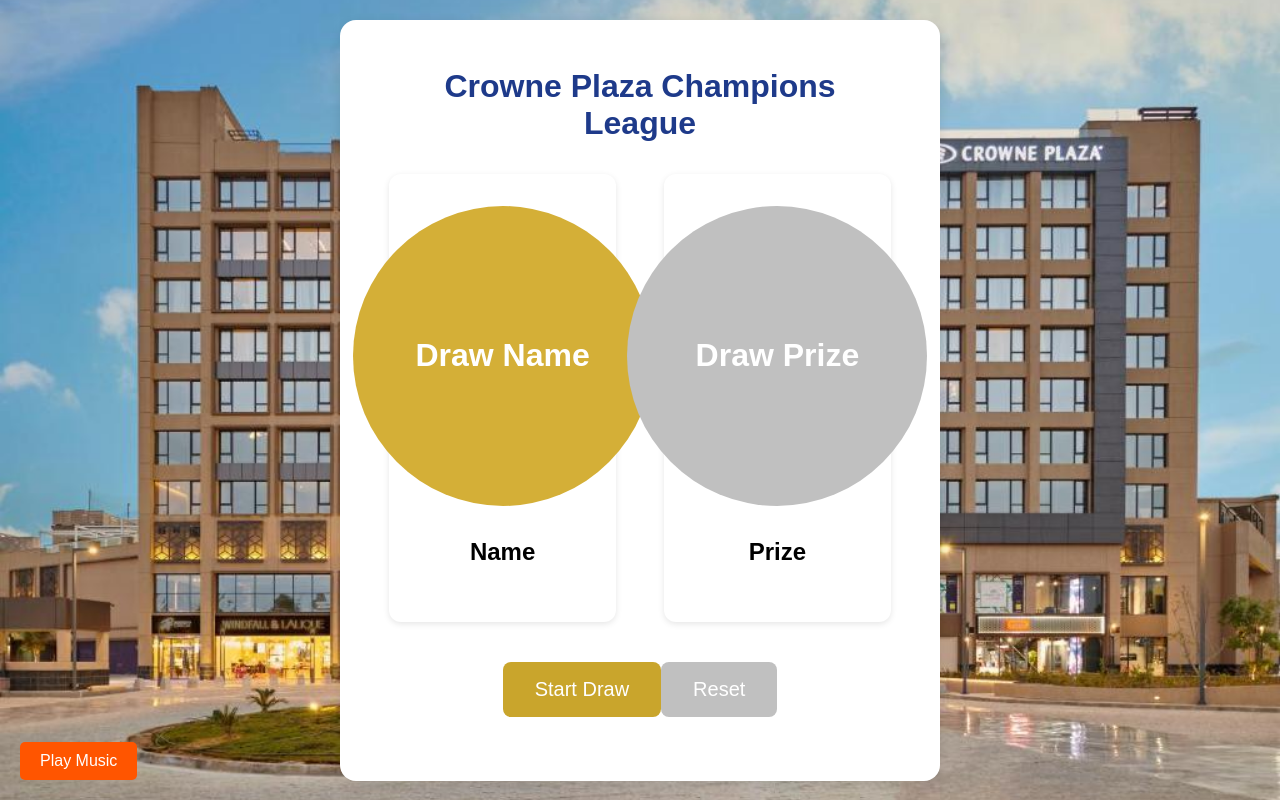
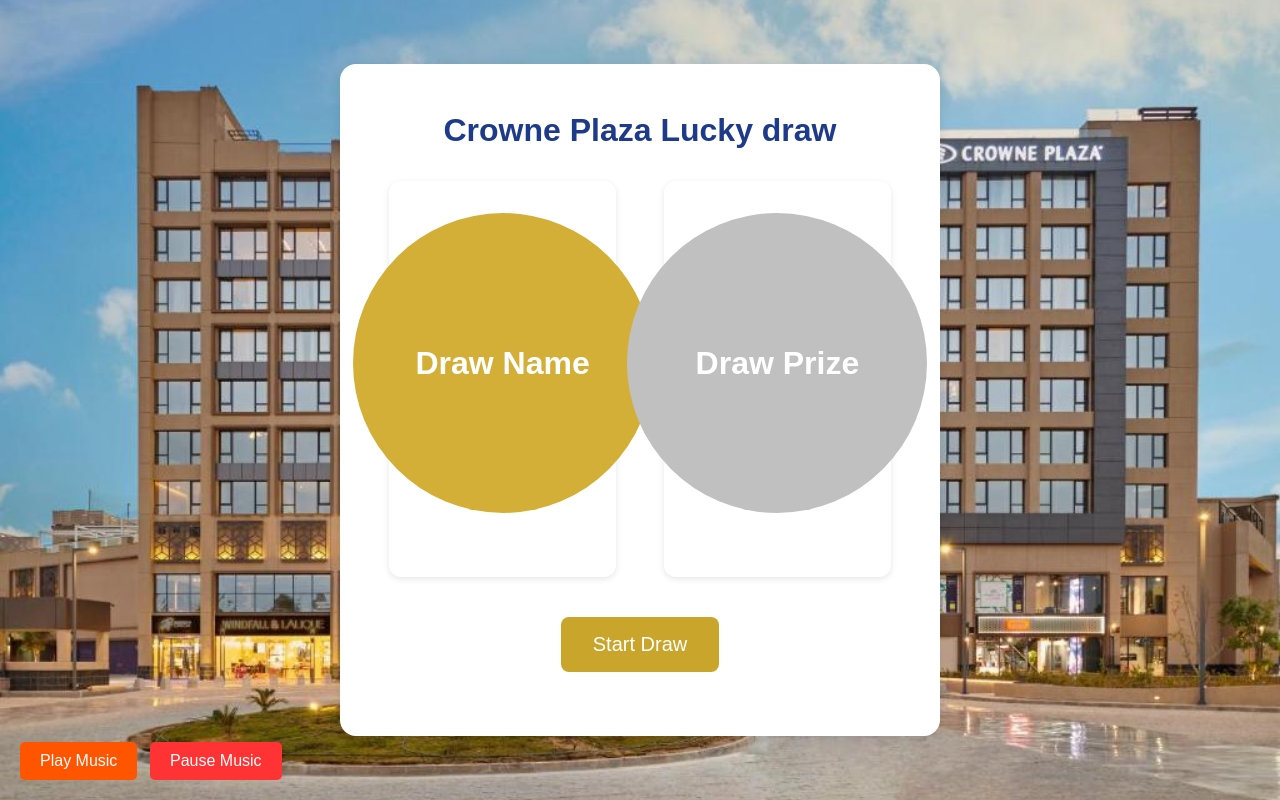
Before and after one commit to AbdelahmanSamy/CrownePlaza, a React (Create React App) app: page / in a window 1280 px wide. Built offline with nearby package versions, Linux system fonts and the light colour scheme.

Commit message:
features2

```diff
--- a/public/index.html
+++ b/public/index.html
@@ -30,23 +30,39 @@
       }
 
       /* Button style */
-      .music-button {
+      .music-button, .pause-button {
         position: fixed;
-        left: 20px; /* Move to the left side */
-        bottom: 20px; /* Distance from the bottom edge */
-        background-color: #ff5500;
-        color: white;
-        border: none;
+        bottom: 20px;
         padding: 10px 20px;
         font-size: 16px;
         cursor: pointer;
         border-radius: 5px;
-        z-index: 10; /* Ensure the button is above other elements */
+        z-index: 10;
+      }
+
+      /* Play button style */
+      .music-button {
+        left: 20px;
+        background-color: #ff5500;
+        color: white;
+        border: none;
+      }
+
+      /* Pause button style */
+      .pause-button {
+        left: 150px; /* Position next to the play button */
+        background-color: #ff3333;
+        color: white;
+        border: none;
       }
 
       /* Button hover effect */
       .music-button:hover {
         background-color: #ff7733;
+      }
+
+      .pause-button:hover {
+        background-color: #ff5555;
       }
     </style>
   </head>
@@ -68,8 +84,11 @@
       src="https://w.soundcloud.com/player/?url=https%3A//api.soundcloud.com/playlists/1971221216&color=%23ff5500&auto_play=true&hide_related=false&show_comments=true&show_user=true&show_reposts=false&show_teaser=true&visual=true">
     </iframe>
 
-    <!-- Button to play music -->
+    <!-- Play Button to play music -->
     <button class="music-button" onclick="playMusic()">Play Music</button>
+
+    <!-- Pause Button to pause music -->
+    <button class="pause-button" onclick="pauseMusic()">Pause Music</button>
 
     <script>
       // Function to play the music when the button is clicked
@@ -80,6 +99,13 @@
         soundcloudIframe.src = ''; // Reset the iframe
         soundcloudIframe.src = iframeSrc; // Set the src again to trigger autoplay
       }
+
+      // Function to pause the music when the pause button is clicked
+      function pauseMusic() {
+        const soundcloudIframe = document.getElementById('soundcloud-player');
+        // Reset the iframe src to stop playback
+        soundcloudIframe.src = '';
+      }
     </script>
   </body>
 </html>
--- a/src/App.js
+++ b/src/App.js
@@ -6,8 +6,7 @@
 const prizes = [
   "Mobile -Apple 15",
   "Speaker - JBL",
-  "Apple AirPods (3rd Generation), Wireless",
-  "TV Sharp 32",
+  "Apple AirPods (3rd Generation), Wireless", "TV Sharp 32",
   "Kitchen Machine-Moulinex-1000W","Vacuum Cleaner-Hoover- 2000w","Smart Watch -Redmi","Air fryer -Torneedo-3.5 lit","Smart Watch -Huawei","Turkish Coffee Machine -Mienta","Toaster -Sonai","Iron-Philips","Speaker - JBL","Laptop -Del Core i7", "TV LG -43", "Mobile -Samsung Galaxy A55", "Mobile -Vivo Y19s Black", "Microwave -Fresh-28lit", "Vacuum Cleaner-Hoover- 2000w",
   "Smart Watch -Redmi", "Air fryer -Torneedo-3.5 lit", "Turkish Coffee Machine -Mienta", "Toaster -Sonai",
   "Sandwich maker -One Life-waffel, grill-1*3/800w", "Iron-Philips", "Mobile -Vivo Y19s Black",
@@ -32,11 +31,11 @@
       const shuffledItems = [...items].sort(() => 0.5 - Math.random()).slice(0, 4);
       setDrawn(shuffledItems[Math.floor(Math.random() * shuffledItems.length)]);
       shuffleCount++;
-      if (shuffleCount > 10) { // After 10 shuffles (1 second each), stop the shuffle
+      if (shuffleCount > 15) { // After 10 shuffles (1 second each), stop the shuffle
         clearInterval(shuffleInterval);
         callback();
       }
-    }, 100); // Shorter interval for faster shuffle
+    }, 70); // Shorter interval for faster shuffle
   };
 
   const drawRandom = (items, setItems, setDrawn) => {
@@ -222,33 +221,23 @@
           }
         `}
       </style>
-      <div className="title">Crowne Plaza Champions League</div>
+      <div className="title">Crowne Plaza Lucky draw</div>
       <div className="draw-sections">
         <div className="draw-section">
           <div className={`draw-circle name-circle ${isSwitchingColors ? 'switching' : ''}`}>
             {drawnName ? drawnName : "Draw Name"}
           </div>
-          <div className="section-title">Name</div>
+
         </div>
         <div className="draw-section">
           <div className={`draw-circle prize-circle ${isSwitchingColors ? 'switching' : ''}`}>
             {drawnPrize ? drawnPrize : "Draw Prize"}
           </div>
-          <div className="section-title">Prize</div>
+
         </div>
       </div>
       <button className="draw-button" onClick={handleDraw}>Start Draw</button>
-      <button
-        className="reset-button"
-        onClick={() => {
-          setRemainingNames(names);
-          setRemainingPrizes(prizes);
-          setDrawnName(null);
-          setDrawnPrize(null);
-        }}
-      >
-        Reset
-      </button>
+
     </div>
   );
 }
```
